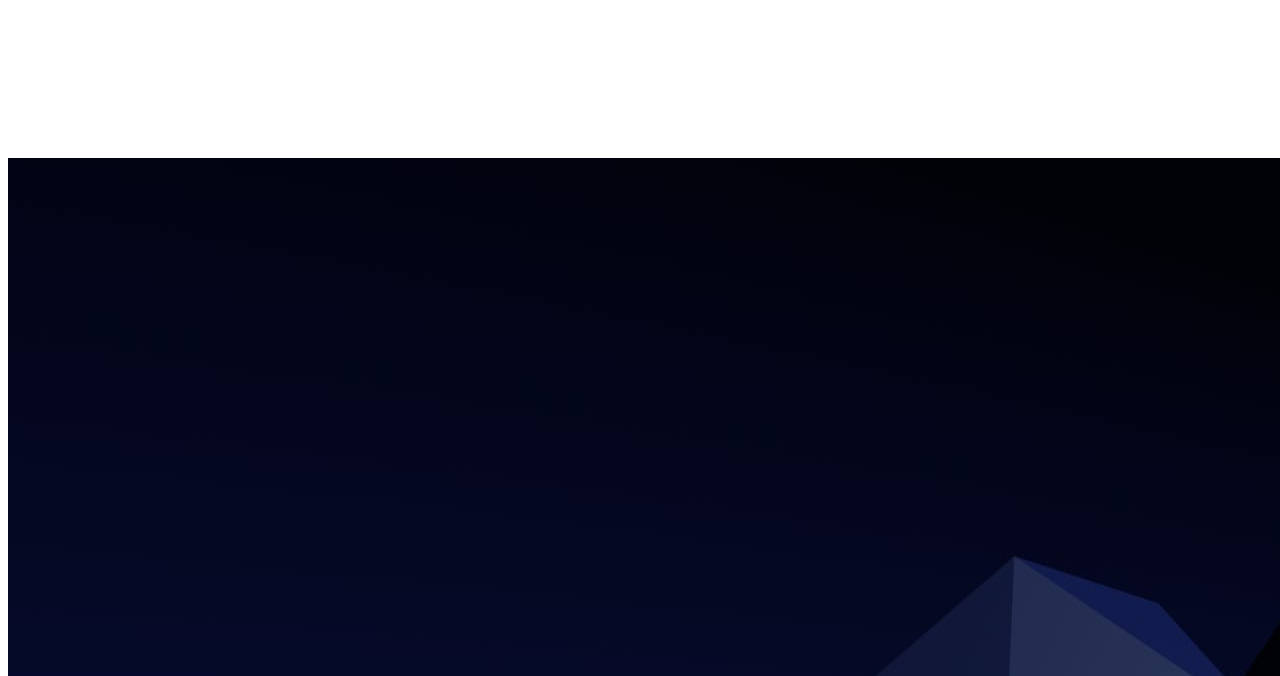
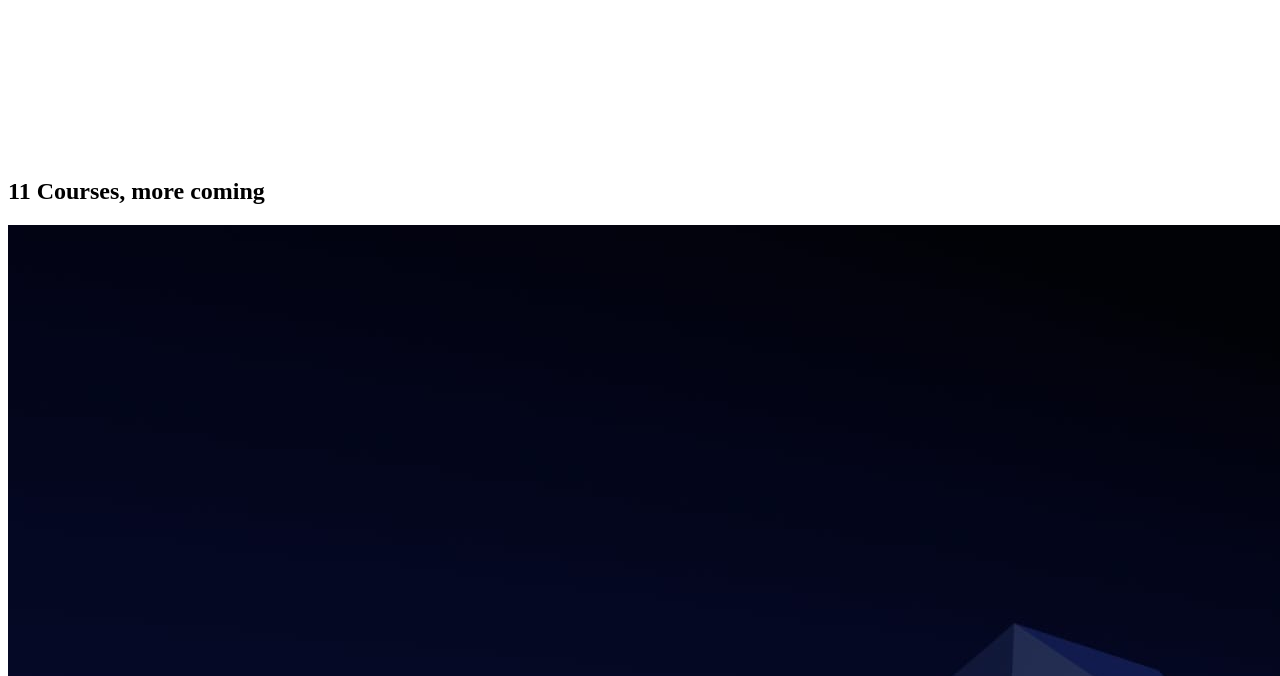
Before and after one commit to Ayush-Bhowmick/Designcode_React_Website, a Gatsby site: page / in a window 1280 px wide. Shown: the part 241-917 px from the top of the page. Built offline with nearby package versions, Linux system fonts and the light colour scheme; Gatsby itself is replaced by a stand-in of ours.

Commit message:
COMPONENTS & PROPS -- WORKING

```diff
--- a/src/pages/index.js
+++ b/src/pages/index.js
@@ -1,6 +1,6 @@
 import React from 'react'
 import Link from 'gatsby-link'
-import Card from '../components/cards'
+import Card from '../components/Card'
 
 const IndexPage = () => (
   <div>
@@ -34,12 +34,14 @@ const IndexPage = () => (
         </svg>
 
       </div>
-      <Card
-            title="React for Designers"
-            text="12 sections"
-            image={require('../images/wallpaper.jpg')} />
-
-    </div>
+      </div>
+  <div className="Cards">
+    <h2>11 Courses, more coming</h2>
+    <Card
+    title="React for Designers"
+    text="12 sections"
+    image={require('../images/wallpaper.jpg')} />
+  </div>
   </div>
 )
 
```
Also changed, not shown: src/components/Card.css (added), src/components/Card.js (renamed from src/components/cards.js).
